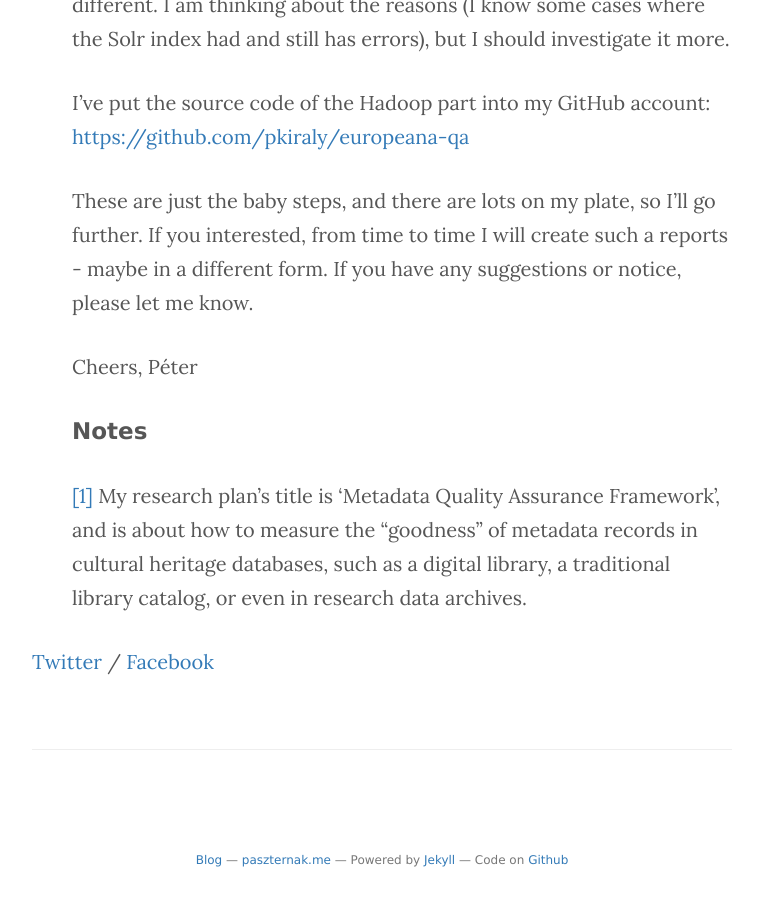
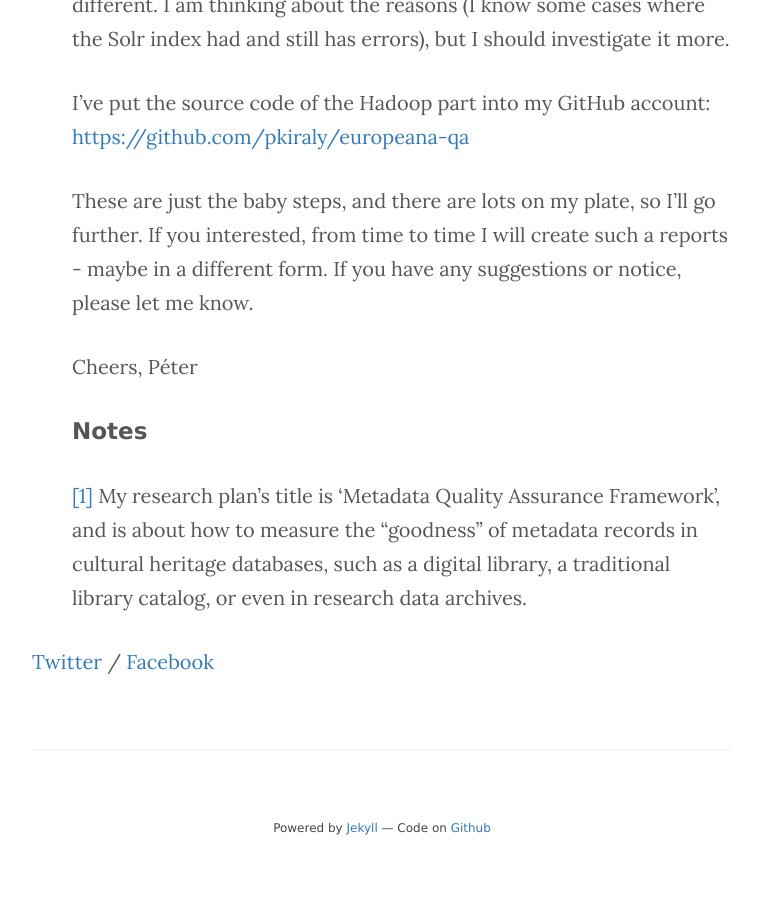
Before and after one commit to pkiraly/pkiraly.github.io, a Jekyll site: the page built from index.html, in a window 1280 px wide and 900 px high, scrolled down 4323 px. Shown: the whole window, without its empty margins (258-1018 px from the left). Built offline with Jekyll 4.4.1, drawn with Linux system fonts in a browser that asks for light colours; nearby versions of some CDN libraries; some web fonts are replaced; the list of posts is cut into pages by our own code; after the commit the page ends 5190 px from its top, so only the background shows below that.

Commit message:
Adding first content.

```diff
--- a/_includes/footer.html
+++ b/_includes/footer.html
@@ -2,7 +2,7 @@
         <div class="container">
             <div class="row">
                 <div class="col-lg-8 col-lg-offset-2 col-md-10 col-md-offset-1">
-                    <p class="copyright text-muted"><a href="{{ site.baseurl }}/" title="Főoldal">Blog</a> &mdash; <a href="http://paszternak.me" title="paszternak.me">paszternak.me</a> &mdash; Powered by <a href="http://jekyllrb.com/" target="_blank" title="Jekyll">Jekyll</a> &mdash; Code on <a href="https://github.com/psztrnk/psztrnk.github.io" target="_blank" title="Source code on Github">Github</a></p>
+                  Powered by <a href="http://jekyllrb.com/" target="_blank" title="Jekyll">Jekyll</a> &mdash; Code on <a href="https://github.com/pkiraly/pkiraly.github.io" target="_blank" title="Source code on Github">Github</a></p>
                 </div>
             </div>
         </div>
```
